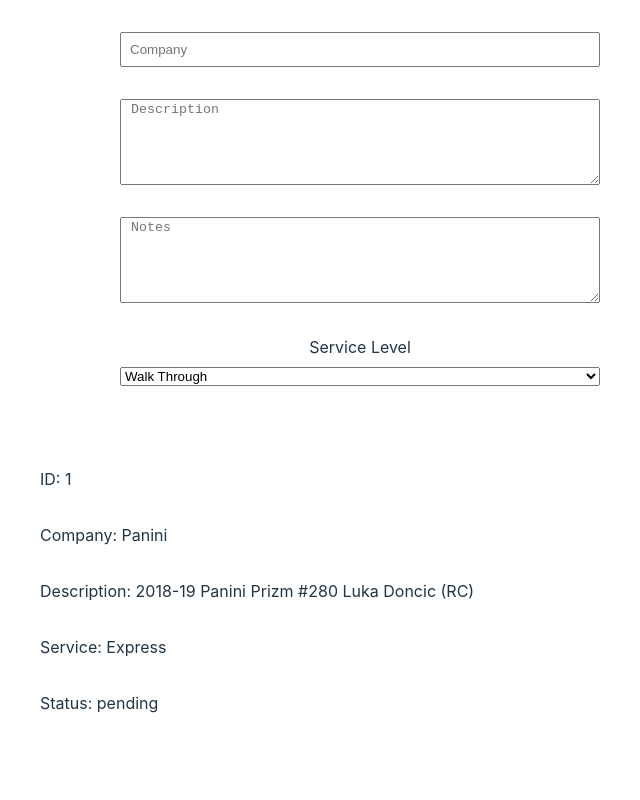
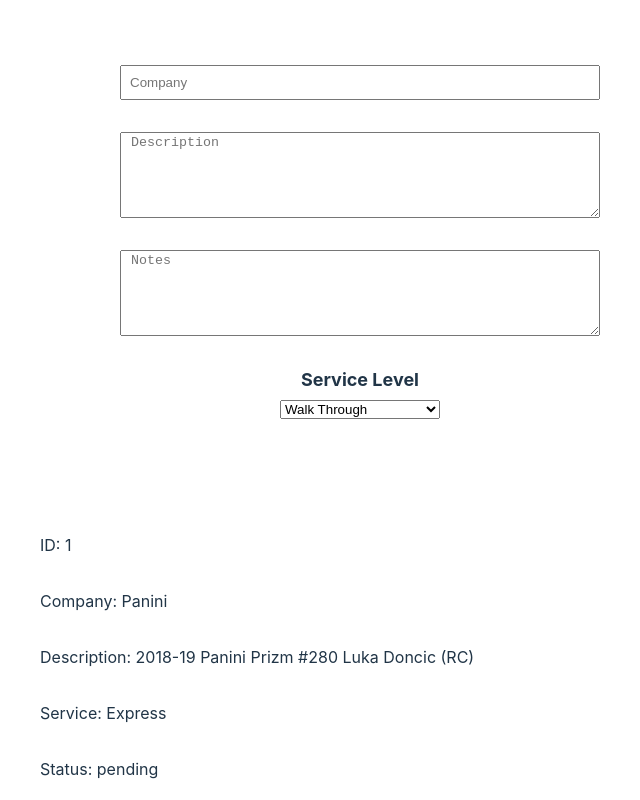
Before and after one commit to JWCTempleton/psa-db, a React (Vite) app in the folder psa-db/: page / in a window 1280 px wide. Shown: the top 800 px of the page, without its empty margins (280-920 px from the left). Built offline with nearby package versions, Linux system fonts and the light colour scheme.

Commit message:
Add onChange event handler for new card submissions

```diff
--- a/psa-db/src/App.css
+++ b/psa-db/src/App.css
@@ -5,30 +5,8 @@
   text-align: center;
 }
 
-.logo {
-  height: 6em;
-  padding: 1.5em;
-  will-change: filter;
-}
-.logo:hover {
-  filter: drop-shadow(0 0 2em #646cffaa);
-}
-.logo.react:hover {
-  filter: drop-shadow(0 0 2em #61dafbaa);
-}
-
-@media (prefers-reduced-motion: no-preference) {
-  a:nth-of-type(2) .logo {
-    animation: logo-spin infinite 20s linear;
-  }
-}
-
 .card {
   padding: 2em;
-}
-
-.read-the-docs {
-  color: #888;
 }
 
 textarea {
@@ -42,6 +20,12 @@
 }
 
 select {
-  gap: 0;
-  margin-top: -1.5rem;
+  width: 10rem;
+  margin: 0 auto;
 }
+
+label {
+  margin-bottom: -1.5rem;
+  font-size: 18px;
+  font-weight: bold;
+}
--- a/psa-db/src/App.tsx
+++ b/psa-db/src/App.tsx
@@ -8,6 +8,9 @@
   width: "30rem",
   margin: "0 auto",
   gap: "2rem",
+  border: "1px solid white",
+  padding: "2rem",
+  borderRadius: "5px",
 };
 
 function App({ cards }) {
@@ -19,6 +22,14 @@
     service: "",
   });
 
+  console.log(newCard);
+  const handleNewCard = (event) => {
+    const { name, value } = event.target;
+    setNewCard((prevCard) => {
+      return { ...prevCard, [name]: value };
+    });
+  };
+
   return (
     <div className="App">
       <form style={styles}>
@@ -27,15 +38,27 @@
           placeholder="Company"
           name="company"
           value={newCard.company}
+          onChange={handleNewCard}
         />
         <textarea
           placeholder="Description"
           name="description"
           value={newCard.description}
+          onChange={handleNewCard}
         />
-        <textarea placeholder="Notes" name="notes" value={newCard.notes} />
+        <textarea
+          placeholder="Notes"
+          name="notes"
+          value={newCard.notes}
+          onChange={handleNewCard}
+        />
         <label htmlFor="service">Service Level</label>
-        <select id="service" value={newCard.service} name="service">
+        <select
+          id="service"
+          value={newCard.service}
+          name="service"
+          onChange={handleNewCard}
+        >
           <option value="walk-through">Walk Through</option>
           <option value="super-express">Super-Express</option>
           <option value="express">Express</option>
```
